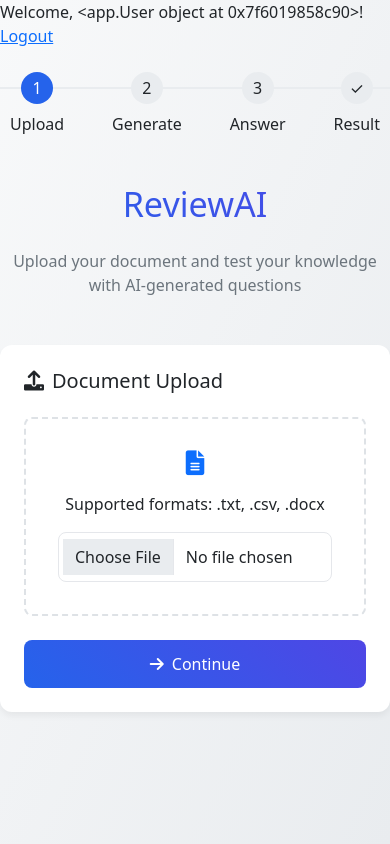
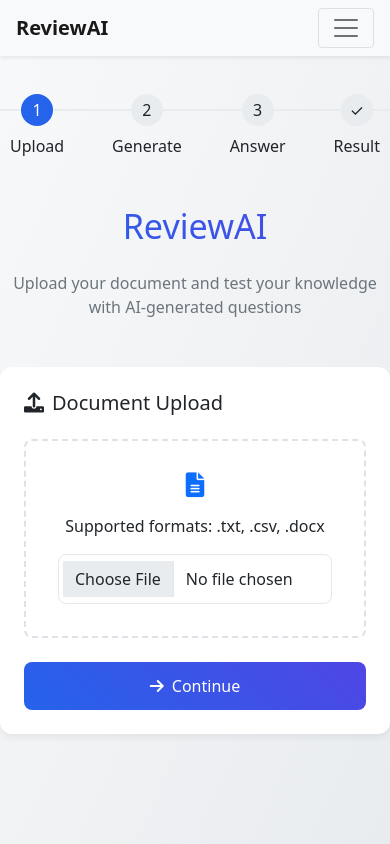
Before and after one commit to civarry/ReviewAIFlask, a Flask app: page / in a window 390 px wide. Run offline with Flask 3, Linux system fonts and the light colour scheme; the visitor is signed in with stand-in values (Sample User, id 1).

Commit message:
modernize the navigation bar using bootstrap

```diff
--- a/app.py
+++ b/app.py
@@ -247,11 +247,10 @@ def submit_answers():
 
 @app.context_processor
 def utility_processor():
-    """Add current_step and user to all templates by default"""
+    """Add current_step to all templates by default"""
     return dict(
         current_step=session.get('current_step', 0),
-        user=getattr(current_user, 'name', None)
     )
 
 if __name__ == '__main__':
-    app.run(host='0.0.0.0', port=int(os.environ.get('PORT', 5000)), debug=False)
+    app.run(host='0.0.0.0', port=int(os.environ.get('PORT', 5000)), debug=True)
--- a/config.py
+++ b/config.py
@@ -6,7 +6,7 @@ load_dotenv()
 
 class Config:
     # Flask Config
-    SECRET_KEY = os.getenv('SECRET_KEY', 'your_fallback_secret_key')
+    SECRET_KEY = os.getenv('SECRET_KEY')
 
     # Directory Configuration
     BASE_STORAGE_DIR = "user_data"
--- a/static/css/main.css
+++ b/static/css/main.css
@@ -116,3 +116,25 @@ body {
 .validation-text {
     white-space: pre-line;
 }
+
+/* Navigation Bar  */
+body {
+    padding-top: 70px; /* Adjust this value based on your navbar height */
+}
+
+@media (max-width: 991.98px) { /* Bootstrap's lg breakpoint */
+    .navbar-collapse {
+        padding: 1rem 0;
+    }
+
+    .navbar-collapse .navbar-text {
+        margin-bottom: 0.5rem;
+        display: block;
+    }
+
+    .navbar-collapse .btn {
+        display: block;
+        width: 100%;
+        margin-top: 0.5rem;
+    }
+}
--- a/templates/base.html
+++ b/templates/base.html
@@ -7,14 +7,9 @@
     {% include 'partials/styles.html' %}
 </head>
 <body>
-    {% if user %}
-    <div class="user-info">
-        Welcome, {{ user }}!
-        <a href="{{ url_for('logout') }}">Logout</a>
-    </div>
-    {% else %}
-        <a href="{{ url_for('login') }}">Login with Google</a>
-    {% endif %}
+    <!-- Modal -->
+    {% include 'partials/navigation_bar.html' %}
+
     <!-- Modal -->
     {% include 'partials/modal.html' %}
 
--- a/templates/partials/flash_messages.html
+++ b/templates/partials/flash_messages.html
@@ -1,10 +1,12 @@
 {% with messages = get_flashed_messages() %}
         {% if messages %}
             {% for message in messages %}
-                <div class="alert alert-warning alert-dismissible fade show" role="alert">
-                    {{ message }}
-                    <button type="button" class="btn-close" data-bs-dismiss="alert" aria-label="Close"></button>
-                </div>
+                {% if 'Please log in' not in message %}
+                    <div class="alert alert-warning alert-dismissible fade show" role="alert">
+                        {{ message }}
+                        <button type="button" class="btn-close" data-bs-dismiss="alert" aria-label="Close"></button>
+                    </div>
+                {% endif %}
             {% endfor %}
         {% endif %}
 {% endwith %}
--- /dev/null
+++ b/templates/partials/navigation_bar.html
@@ -0,0 +1,26 @@
+<nav class="navbar navbar-expand-lg navbar-light bg-light shadow-sm fixed-top">
+    <div class="container-fluid px-3">
+        <a class="navbar-brand fw-bold" href="/">ReviewAI</a>
+
+        <!-- Hamburger button for mobile -->
+        <button class="navbar-toggler" type="button" data-bs-toggle="collapse"
+                data-bs-target="#navbarContent" aria-controls="navbarContent"
+                aria-expanded="false" aria-label="Toggle navigation">
+            <span class="navbar-toggler-icon"></span>
+        </button>
+
+        <!-- Collapsible content -->
+        <div class="collapse navbar-collapse" id="navbarContent">
+            <div class="ms-auto">
+                {% if current_user.is_authenticated %}
+                    <span class="navbar-text me-3">
+                        Welcome, {{ current_user.name }}
+                    </span>
+                    <a class="btn btn-outline-primary btn-sm" href="{{ url_for('logout') }}">Logout</a>
+                {% else %}
+                    <a class="btn btn-outline-primary" href="{{ url_for('login') }}">Login with Google</a>
+                {% endif %}
+            </div>
+        </div>
+    </div>
+</nav>
```
